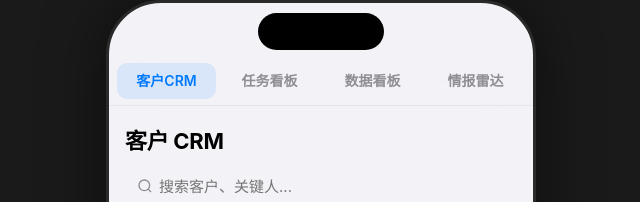
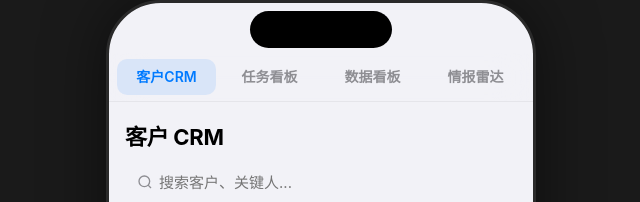
Before and after one commit to microHXQ/Sales-Copilot, a plain HTML site: page index.html in a window 1280 px wide. Shown: the top 202 px of the page, 319-959 px from the left. Drawn offline with Linux system fonts and the light colour scheme.

Commit message:
tweak: raise & widen dynamic island, tighten top spacing

```diff
--- a/index.html
+++ b/index.html
@@ -64,11 +64,11 @@ html, body {
   }
 }
 .dynamic-island {
-  position: absolute; top: 10px; left: 50%;
-  transform: translateX(-50%); width: 126px; height: 37px;
-  background: #000; border-radius: 20px; z-index: 1000; pointer-events: none;
+  position: absolute; top: 8px; left: 50%;
+  transform: translateX(-50%); width: 142px; height: 37px;
+  background: #000; border-radius: 19px; z-index: 1000; pointer-events: none;
 }
-.status-bar-space { height: max(54px, calc(var(--safe-top) + 8px)); flex-shrink: 0; }
+.status-bar-space { height: max(50px, calc(var(--safe-top) + 4px)); flex-shrink: 0; }
 
 /* Tab Nav */
 .tab-nav {
```
